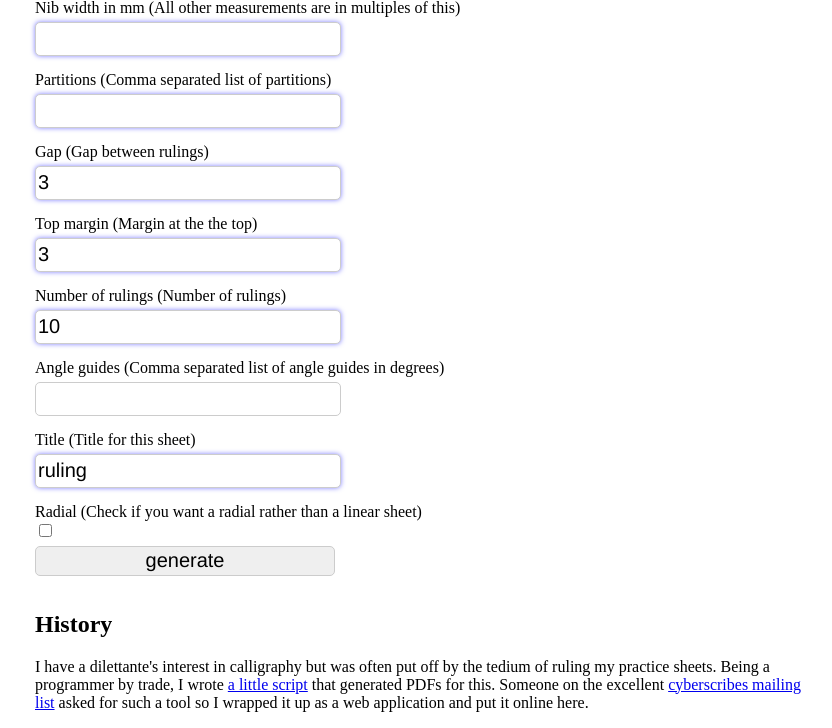
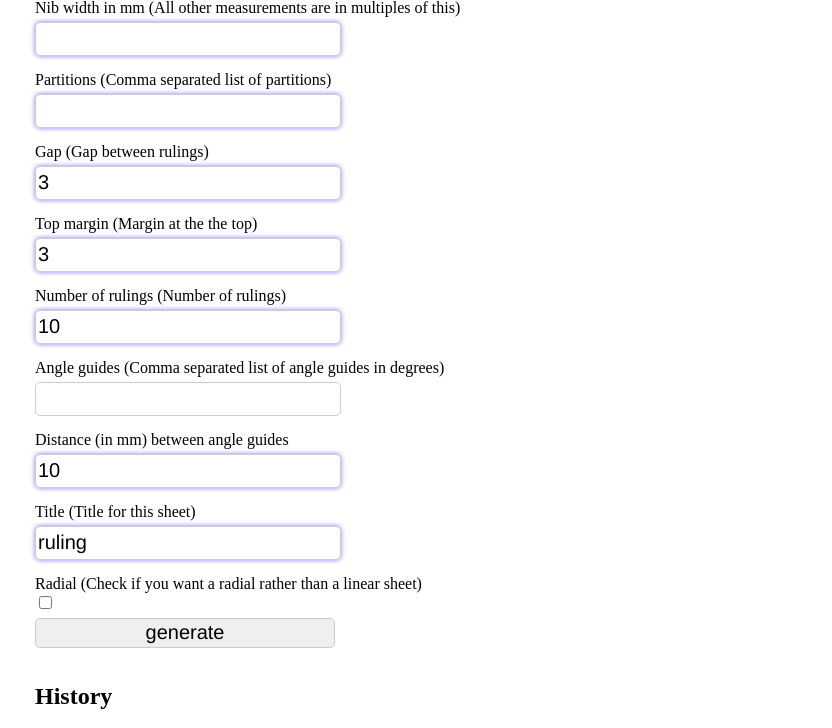
Before and after one commit to nibrahim/Calligraphic-Rulings, a Flask app: page / in a window 1280 px wide. Shown: the part 149-877 px from the top of the page, without its empty margins (221-1053 px from the left). Run offline with Flask 2, Linux system fonts and the light colour scheme.

Commit message:
Updates webapp to handle the distance parameter

```diff
--- a/calligraphic_rulings/web/app.py
+++ b/calligraphic_rulings/web/app.py
@@ -28,7 +28,8 @@ def pdf():
                   ('angles', str),
                   ('title', str),
                   ('radial', bool),
-                  ('rulings', int)]:
+                  ('rulings', int),
+                  ('distance', int)]:
         print i, "   ", request.args.get(i,'')
         setattr(cfg, i, typ(request.args.get(i,'')))
     fname = request.args.get('title','rulings').replace(" ","_").lower() + ".pdf"
--- a/calligraphic_rulings/web/templates/index.html
+++ b/calligraphic_rulings/web/templates/index.html
@@ -23,12 +23,14 @@
     <label for="top_margin">Top margin (Margin at the the top)</label>
     <input id="top_margin" type="number" name="top_margin" value="3" required/>
 
-
     <label for="rulings">Number of rulings (Number of rulings)</label>
     <input id="rulings" type="number" name="rulings" value="10" required/>
 
     <label for="angles">Angle guides (Comma separated list of angle guides in degrees)</label>
     <input id="angles" type="text" name="angles" />
+
+    <label for="distance">Distance (in mm) between angle guides</label>
+    <input id="distance" type="text" name="distance" value="10" required/>
 
     <label for="title">Title (Title for this sheet)</label>
     <input id="title" type="text" name="title" required value="ruling"/>
```
